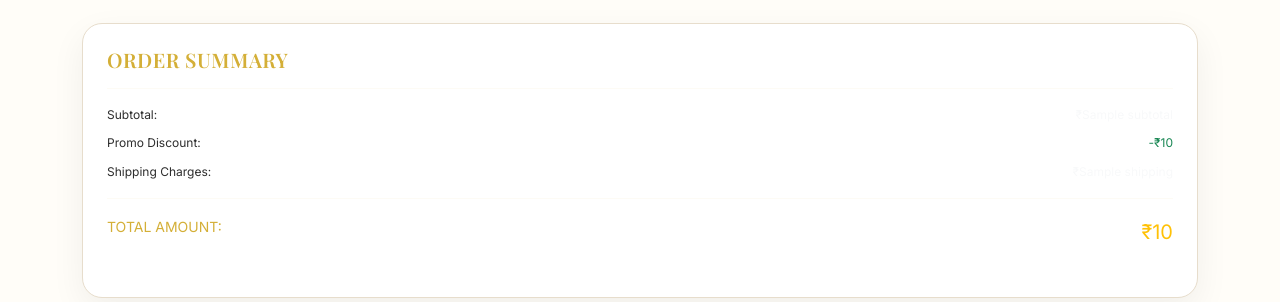
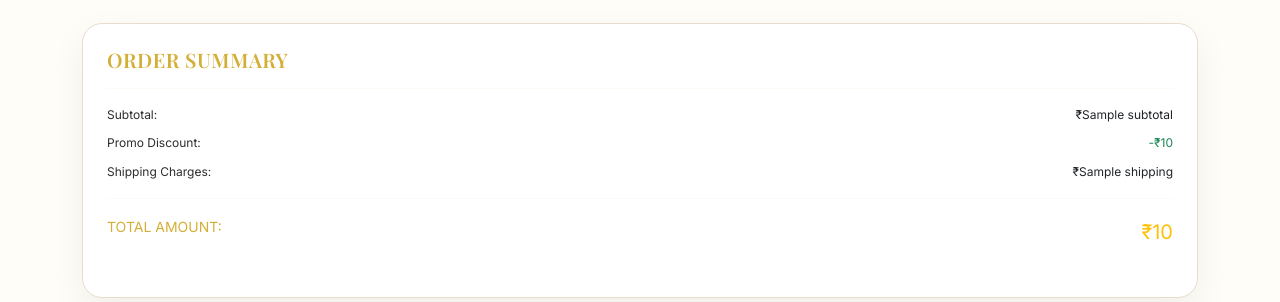
Before and after one commit to jaykhandla487-sudo/RARAJEWELS.COM, a Django app: template templates/shop/checkout.html in a window 1280 px wide. Shown: the part 1095-1397 px from the top of the page. Run offline with Django 5.2, Linux system fonts and the light colour scheme; the template is opened without the code that fills it: most values are stand-ins (such as "Sample title", 1, 10 or a date in 2020); grey boxes marked "Sample" are stand-in pictures; some web fonts are replaced.

Commit message:
Update text colors

```diff
--- a/templates/shop/checkout.html
+++ b/templates/shop/checkout.html
@@ -88,7 +88,7 @@
                     <hr class="border-gold-dim">
                     <div class="d-flex justify-content-between text-xs mb-2">
                         <span class="text-light-dim">Subtotal:</span>
-                        <span class="text-light">₹{{ subtotal }}</span>
+                        <span class="text-dark">₹{{ subtotal }}</span>
                     </div>
                     {% if discount > 0 %}
                     <div class="d-flex justify-content-between text-xs mb-2">
@@ -101,7 +101,7 @@
                         {% if shipping == 0 %}
                         <span class="text-success">FREE</span>
                         {% else %}
-                        <span class="text-light">₹{{ shipping }}</span>
+                        <span class="text-dark">₹{{ shipping }}</span>
                         {% endif %}
                     </div>
                     <hr class="border-gold-dim">
```
